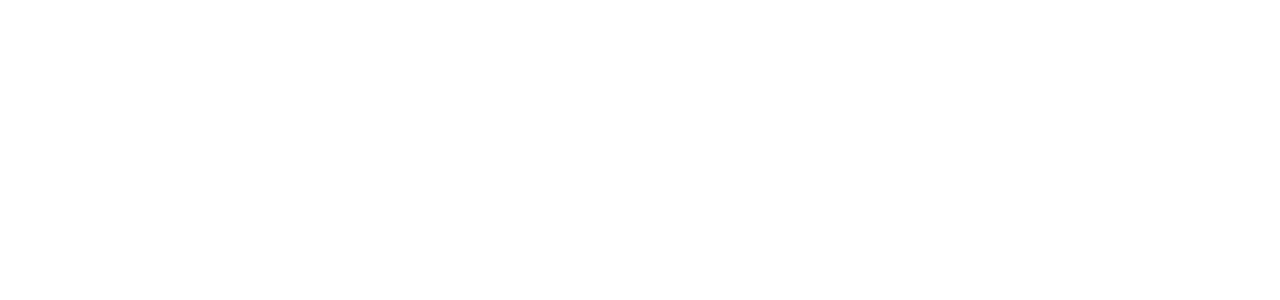
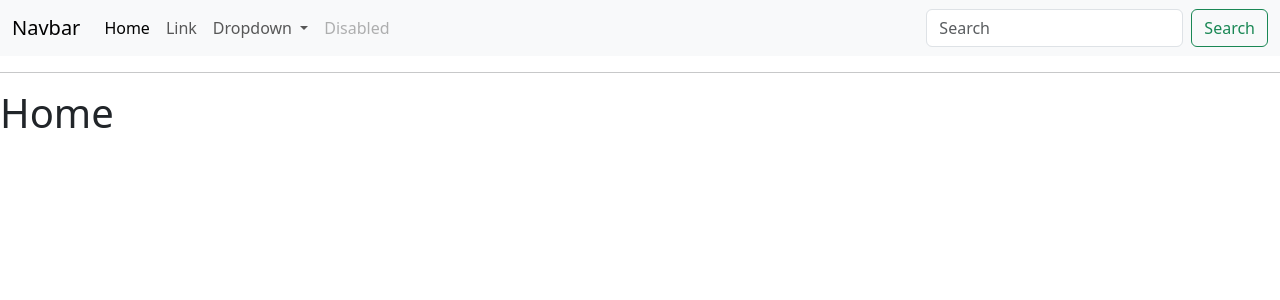
Before and after one commit to Alexanderoke/Instaclone, a Django app: page / in a window 1280 px wide. Before the commit the part shown is empty. Shown: the top 300 px of the page. Run offline with Django 4.2, Linux system fonts and the light colour scheme; some libraries are stand-ins or nearby versions.

Commit message:
ad bootsrap and navigation bar

```diff
--- a/instagram/insta/templates/insta/base.html
+++ b/instagram/insta/templates/insta/base.html
@@ -1,12 +1,61 @@
+{% load bootstrap5 %}
 <!DOCTYPE html>
 <html lang="en">
 <head>
   <meta charset="UTF-8">
   <meta http-equiv="X-UA-Compatible" content="IE=edge">
   <meta name="viewport" content="width=device-width, initial-scale=1.0">
-  <title>Document</title>
+  {% if title %}
+  <title>Document-{{title}}</title>
+  {% else %}
+  <title>InstaClone</title>
+  {% endif %}
+  {% bootstrap_css %}
 </head>
 <body>
 
+  <nav class="navbar navbar-expand-lg navbar-light bg-light">
+    <div class="container-fluid">
+      <a class="navbar-brand" href="#">Navbar</a>
+      <button class="navbar-toggler" type="button" data-bs-toggle="collapse" data-bs-target="#navbarSupportedContent" aria-controls="navbarSupportedContent" aria-expanded="false" aria-label="Toggle navigation">
+        <span class="navbar-toggler-icon"></span>
+      </button>
+      <div class="collapse navbar-collapse" id="navbarSupportedContent">
+        <ul class="navbar-nav me-auto mb-2 mb-lg-0">
+          <li class="nav-item">
+            <a class="nav-link active" aria-current="page" href="#">Home</a>
+          </li>
+          <li class="nav-item">
+            <a class="nav-link" href="#">Link</a>
+          </li>
+          <li class="nav-item dropdown">
+            <a class="nav-link dropdown-toggle" href="#" id="navbarDropdown" role="button" data-bs-toggle="dropdown" aria-expanded="false">
+              Dropdown
+            </a>
+            <ul class="dropdown-menu" aria-labelledby="navbarDropdown">
+              <li><a class="dropdown-item" href="#">profile</a></li>
+              <li><a class="dropdown-item" href="#">Another action</a></li>
+              <li><hr class="dropdown-divider"></li>
+              <li><a class="dropdown-item" href="#">Something else here</a></li>
+            </ul>
+          </li>
+          <li class="nav-item">
+            <a class="nav-link disabled" href="#" tabindex="-1" aria-disabled="true">Disabled</a>
+          </li>
+        </ul>
+        <form class="d-flex">
+          <input class="form-control me-2" type="search" placeholder="Search" aria-label="Search">
+          <button class="btn btn-outline-success" type="submit">Search</button>
+        </form>
+      </div>
+    </div>
+  </nav>
+  <hr/>
+
+
+  {% block content %}
+  {% endblock content %}
+
+  {% bootstrap_javascript %}
 </body>
 </html>
--- a/instagram/insta/templates/insta/home.html
+++ b/instagram/insta/templates/insta/home.html
@@ -0,0 +1,5 @@
+{% extends "insta/base.html" %}
+
+{% block content %}
+<h1>Home</h1>
+{% endblock content %}
--- a/instagram/insta/views.py
+++ b/instagram/insta/views.py
@@ -3,4 +3,4 @@
 
 # Create your views here.
 def home(request):
-  return render(request,'insta/home.html')
+  return render(request,'insta/home.html',{'title':'title'})
--- a/instagram/instagram/settings.py
+++ b/instagram/instagram/settings.py
@@ -38,6 +38,7 @@
     'django.contrib.messages',
     'django.contrib.staticfiles',
     'insta',
+    'bootstrap5',
 ]
 
 MIDDLEWARE = [
```
Also changed, not shown: instagram/insta/static/images/insta.png (added), instagram/insta/static/main.css (added).
